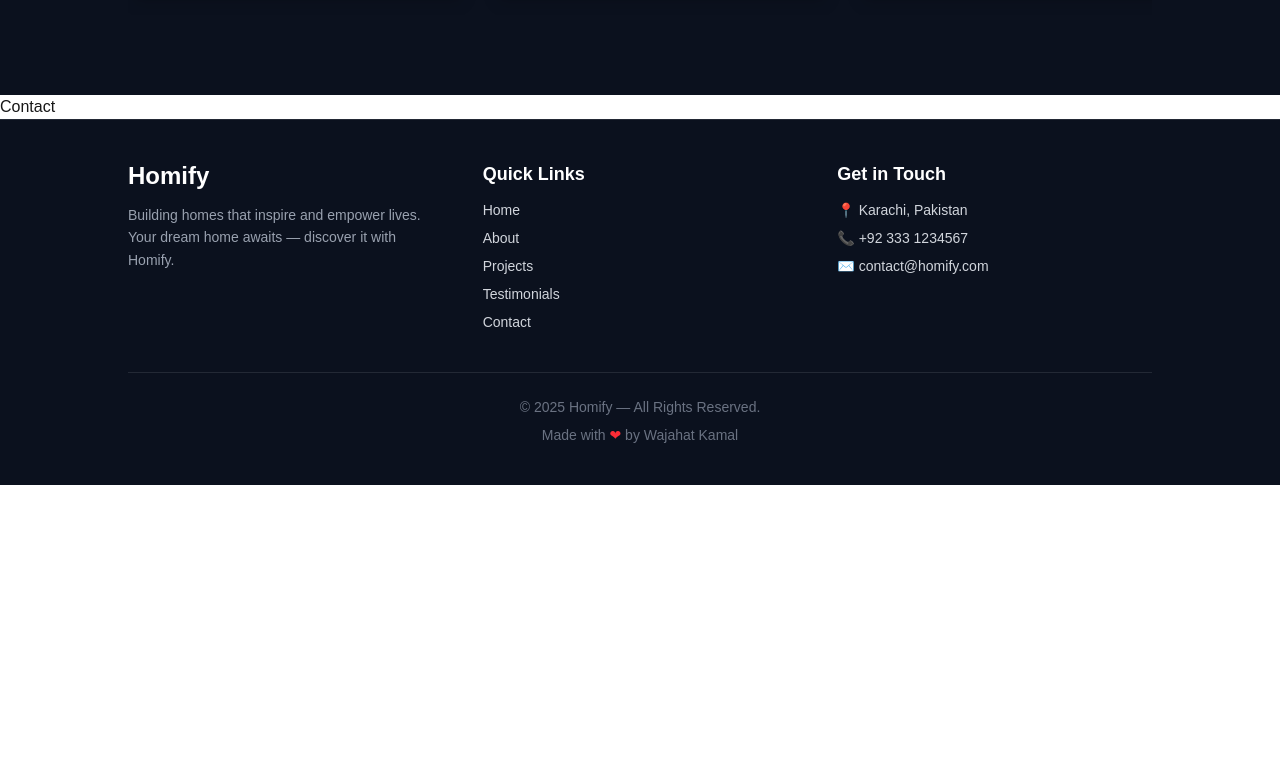
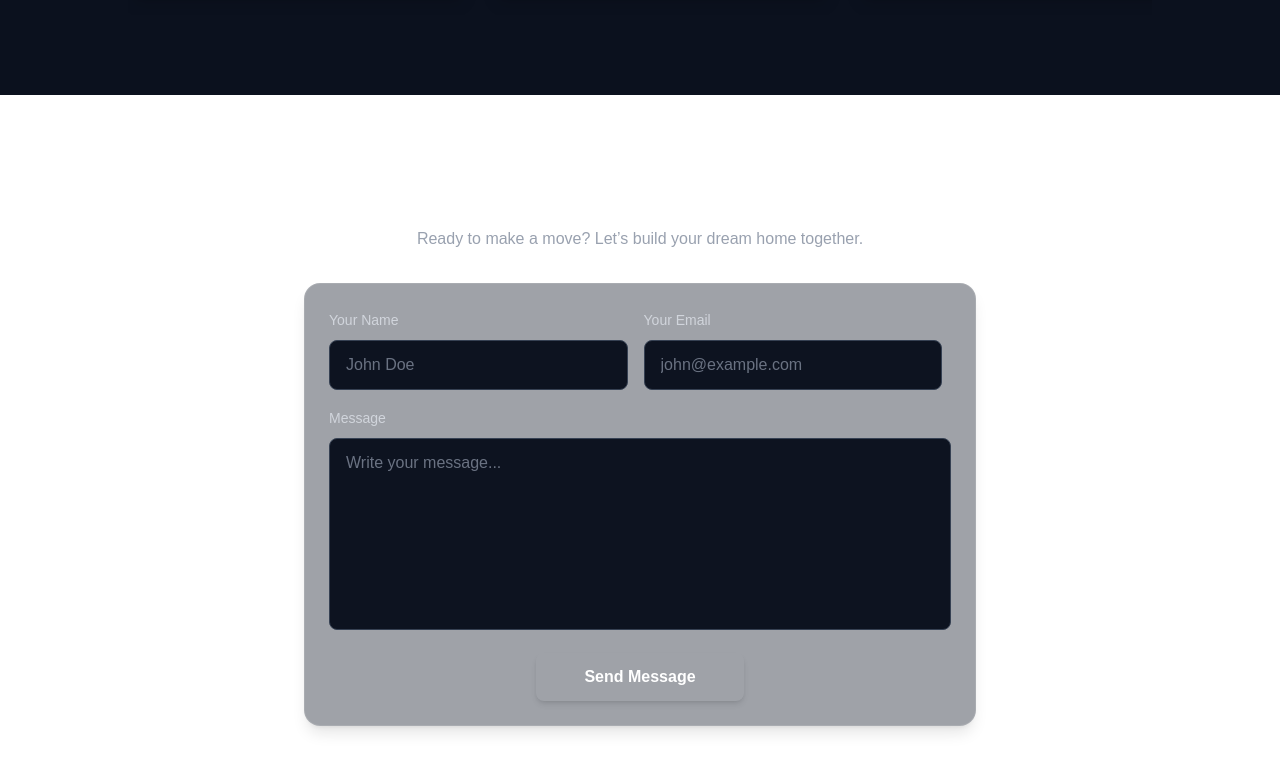
Before and after one commit to wajahat-kamal/Foodify-Nextjs, a Next.js app: page / in a window 1280 px wide. Shown: the part 3017-3780 px from the top of the page. Before the commit the page ends 3502 px from the top, so only its background shows below. Built offline with nearby package versions, Linux system fonts and the light colour scheme.

Commit message:
Add Contact component with form submission functionality, including name, email, and message fields, and integrate toast notifications for success and error handling.

```diff
--- a/components/Contact.tsx
+++ b/components/Contact.tsx
@@ -1,9 +1,108 @@
-import React from 'react'
+"use client"
+import React from "react";
+import { toast } from "react-toastify";
 
-function Contact() {
+const Contact = () => {
+  const [result, setResult] = React.useState("");
+
+  const onSubmit = async (event) => {
+    event.preventDefault();
+    setResult("Sending....");
+    const formData = new FormData(event.target);
+
+    formData.append("access_key", import.meta.env.VITE_WEB3_ACCESS_KEY);
+
+
+    const response = await fetch("https://api.web3forms.com/submit", {
+      method: "POST",
+      body: formData,
+    });
+
+    const data = await response.json();
+
+    if (data.success) {
+      setResult("");
+      toast.success("Form Submitted Successfully");
+      event.target.reset();
+    } else {
+      console.log("Error", data);
+        setResult('');
+      toast.error(data.message);
+    }
+  };
+
   return (
-    <div>Contact</div>
-  )
-}
+    <section
+      id="contact"
+      className="relative text-center py-16 pt-20 px-6 lg:px-32 text-white overflow-hidden"
+    >
+      {/* Glow Effect */}
+      <div className="absolute inset-0 pointer-events-none"></div>
 
-export default Contact
+      {/* Heading */}
+      <div className="relative mb-8">
+        <h1 className="text-3xl sm:text-4xl font-bold mb-3 tracking-tight">
+          Contact{" "}
+          <span className="text-primary font-light underline underline-offset-4 decoration-2">
+            With Us
+          </span>
+        </h1>
+        <p className="text-gray-400 max-w-md mx-auto text-sm sm:text-base">
+          Ready to make a move? Let’s build your dream home together.
+        </p>
+      </div>
+
+      {/* Contact Form */}
+      <form
+        onSubmit={onSubmit}
+        className="relative max-w-2xl mx-auto text-gray-300 bg-[#101827]/40 border border-white/10 backdrop-blur-md p-4 sm:p-6 rounded-2xl shadow-lg"
+      >
+        {/* Name + Email */}
+        <div className="flex flex-wrap gap-4 mb-4">
+          <div className="w-full md:w-[48%] text-left">
+            <label className="text-sm font-medium">Your Name</label>
+            <input
+              type="text"
+              name="Name"
+              placeholder="John Doe"
+              required
+              className="w-full border border-gray-700 bg-[#0d1320] rounded-lg py-3 px-4 mt-2 text-gray-200 placeholder-gray-500 focus:outline-none focus:ring-2 focus:ring-primary/60 focus:border-transparent transition-all duration-300"
+            />
+          </div>
+
+          <div className="w-full md:w-[48%] text-left">
+            <label className="text-sm font-medium">Your Email</label>
+            <input
+              type="email"
+              name="Email"
+              placeholder="john@example.com"
+              required
+              className="w-full border border-gray-700 bg-[#0d1320] rounded-lg py-3 px-4 mt-2 text-gray-200 placeholder-gray-500 focus:outline-none focus:ring-2 focus:ring-primary/60 focus:border-transparent transition-all duration-300"
+            />
+          </div>
+        </div>
+
+        {/* Message */}
+        <div className="text-left mb-4">
+          <label className="text-sm font-medium">Message</label>
+          <textarea
+            name="Message"
+            placeholder="Write your message..."
+            required
+            className="w-full border border-gray-700 bg-[#0d1320] rounded-lg py-3 px-4 mt-2 h-48 resize-none text-gray-200 placeholder-gray-500 focus:outline-none focus:ring-2 focus:ring-primary/60 focus:border-transparent transition-all duration-300"
+          ></textarea>
+        </div>
+
+        {/* Submit Button */}
+        <button
+          type="submit"
+          className="w-full sm:w-auto bg-primary hover:bg-primary/90 text-white font-semibold py-3 px-12 rounded-lg transition-all duration-300 shadow-md hover:shadow-primary/30"
+        >
+          {result ? result : "Send Message"}
+        </button>
+      </form>
+    </section>
+  );
+};
+
+export default Contact;
```
